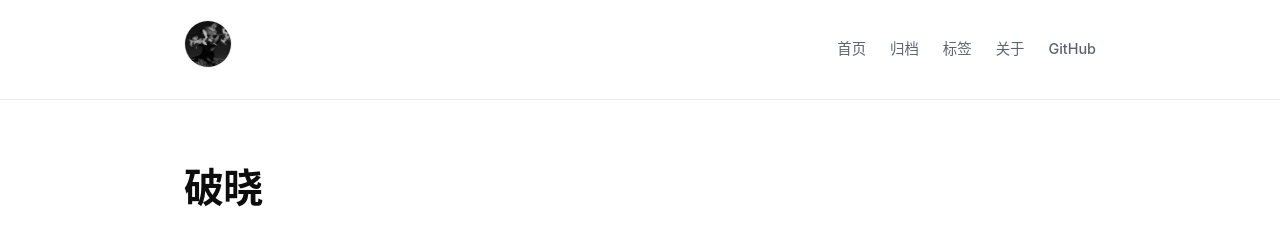
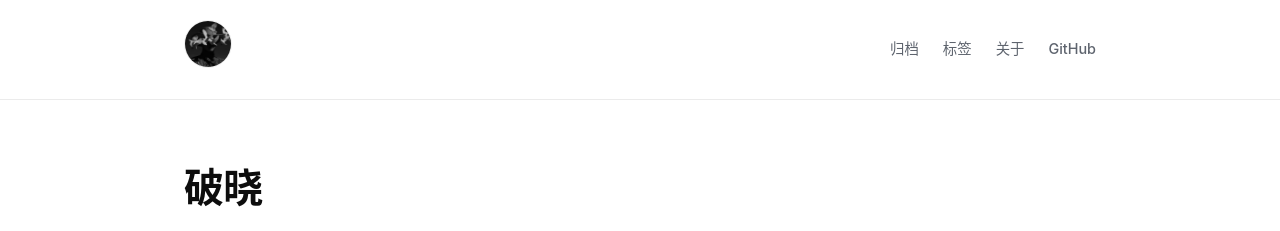
Before and after one commit to sailorlab/blog, a Jekyll site: the page built from index.html, in a window 1280 px wide. Shown: the top 231 px of the page. Built offline with Jekyll 4.4.1, drawn with Linux system fonts in a browser that asks for light colours; the list of posts is cut into pages by our own code.

Commit message:
Update default.html
导航更新

```diff
--- a/_layouts/default.html
+++ b/_layouts/default.html
@@ -21,12 +21,11 @@
       <img src="{{ site.baseurl }}/assets/images/308211478.jpg" alt="头像" style="height:48px; border-radius:50%; object‑fit:cover; border:1px solid #eee;">
     </a>
     <nav class="nav">
-      <a href="{{ site.baseurl }}/">首页</a>
-      <a href="{{ site.baseurl }}/archives/">归档</a>
-      <a href="{{ site.baseurl }}/tags/">标签</a>
-      <a href="{{ site.baseurl }}/about/">关于</a>
-      <a href="https://github.com/sailorlab" target="_blank" rel="noopener noreferrer">GitHub</a>
-    </nav>
+  <a href="{{ site.baseurl }}/archives/">归档</a>
+  <a href="{{ site.baseurl }}/tags/">标签</a>
+  <a href="{{ site.baseurl }}/about/">关于</a>
+  <a href="https://github.com/sailorlab" target="_blank" rel="noopener noreferrer">GitHub</a>
+</nav>
   </div>
 </header>
 
```
